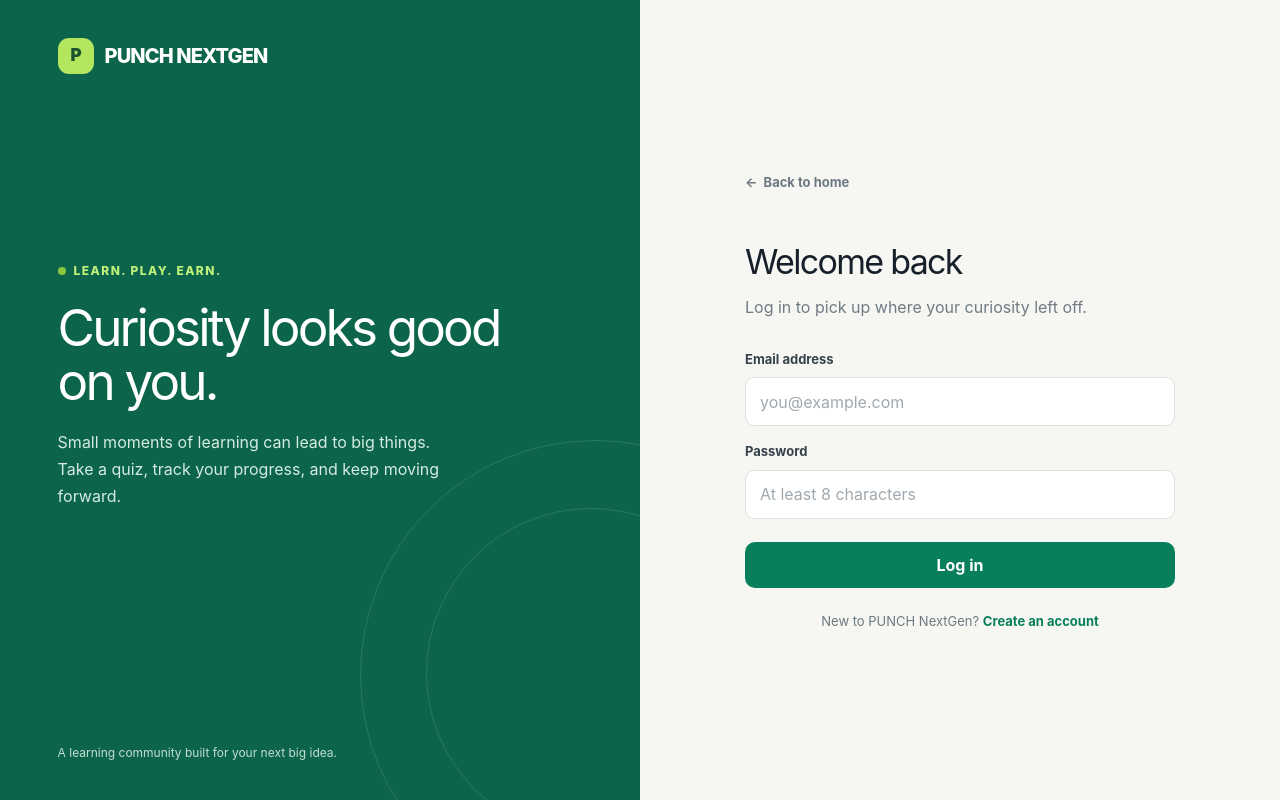
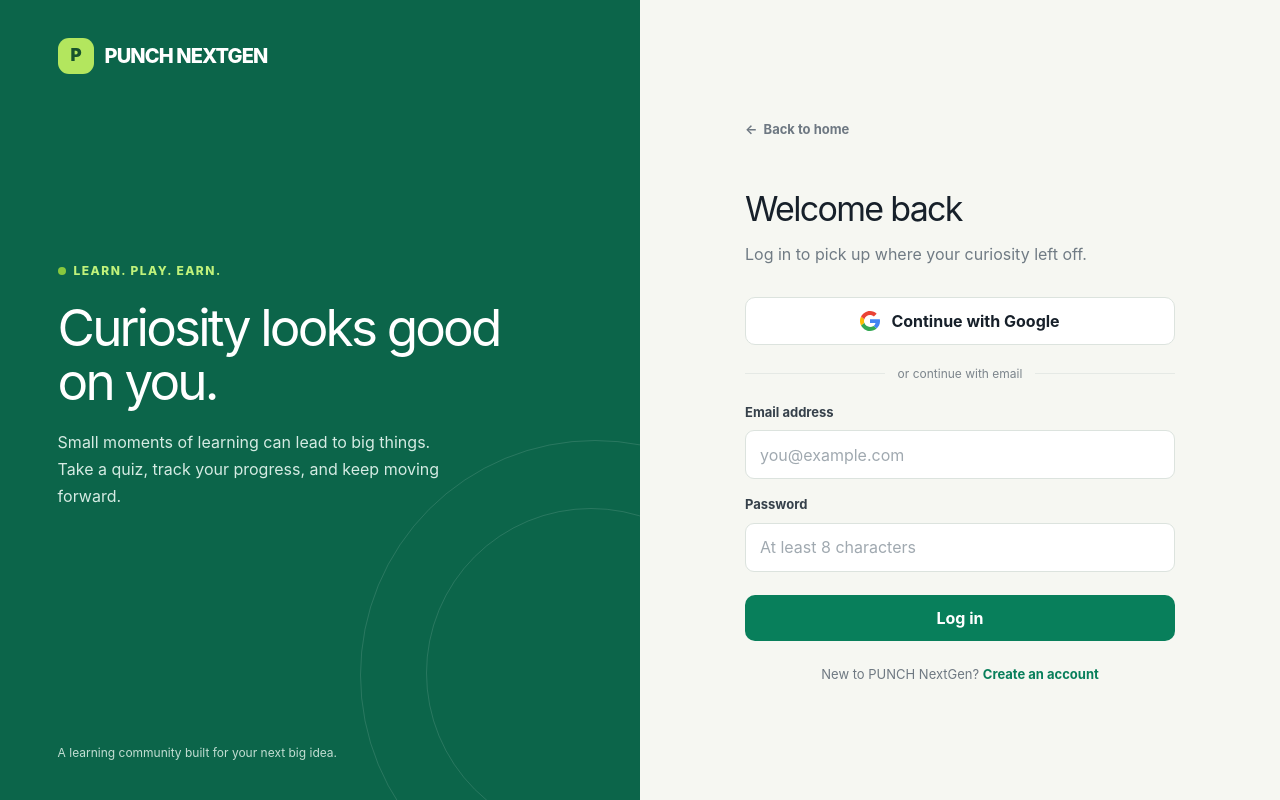
Before and after one commit to theos-stack/punch-next-gen-quiz, a Next.js app: page /login in a window 1280 px wide. Built offline with nearby package versions, Linux system fonts and the light colour scheme.

Commit message:
Add Google sign-in to auth forms

```diff
--- a/app/globals.css
+++ b/app/globals.css
@@ -92,6 +92,11 @@ button, a, input { outline-offset: 3px; }
 .form-error { border: 1px solid #f3d2ce; background: #fff4f2; color: #9b3024; }
 .form-success { border: 1px solid #d8edce; background: #f4faef; color: #326b2a; }
 .auth-submit { width: 100%; margin-top: 7px; }
+.button-social { width: 100%; min-height: 48px; display: inline-flex; align-items: center; justify-content: center; gap: 11px; padding: 0 16px; border: 1px solid #dce3de; border-radius: 10px; background: #fff; color: var(--ink); font-weight: 700; cursor: pointer; transition: background .15s ease, border-color .15s ease; }
+.button-social:hover { border-color: #b9c6bd; background: #fbfcfa; }
+.button-social:disabled { opacity: .65; cursor: wait; }
+.auth-divider { display: flex; align-items: center; gap: 13px; margin: 20px 0; color: #7c858c; font-size: 12px; }
+.auth-divider::before, .auth-divider::after { content: ""; height: 1px; flex: 1; background: #e5e9e5; }
 .auth-switch { margin-top: 24px; color: #6f7982; text-align: center; font-size: 13px; }
 .auth-switch a { color: var(--green); font-weight: 750; }
 .dashboard-wrap { min-height: 100vh; }
--- a/components/auth-form.tsx
+++ b/components/auth-form.tsx
@@ -3,15 +3,38 @@
 import Link from "next/link";
 import { useRouter } from "next/navigation";
 import { FormEvent, useState } from "react";
+import { createClient } from "@/lib/supabase/client";
 
 type AuthMode = "login" | "register";
 
 export function AuthForm({ mode }: { mode: AuthMode }) {
   const router = useRouter();
   const [isSubmitting, setIsSubmitting] = useState(false);
+  const [isGoogleSubmitting, setIsGoogleSubmitting] = useState(false);
   const [error, setError] = useState("");
   const [notice, setNotice] = useState("");
   const isRegister = mode === "register";
+
+  async function handleGoogleSignIn() {
+    setError("");
+    setNotice("");
+    setIsGoogleSubmitting(true);
+
+    try {
+      const supabase = createClient();
+      const { error: oauthError } = await supabase.auth.signInWithOAuth({
+        provider: "google",
+        options: {
+          redirectTo: `${window.location.origin}/auth/callback?next=/dashboard`,
+        },
+      });
+
+      if (oauthError) throw oauthError;
+    } catch {
+      setError("We couldn't start Google sign-in. Check that Google is enabled in Supabase and try again.");
+      setIsGoogleSubmitting(false);
+    }
+  }
 
   async function handleSubmit(event: FormEvent<HTMLFormElement>) {
     event.preventDefault();
@@ -51,6 +74,16 @@ export function AuthForm({ mode }: { mode: AuthMode }) {
 
   return (
     <form onSubmit={handleSubmit} noValidate>
+      <button className="button-social" type="button" onClick={handleGoogleSignIn} disabled={isGoogleSubmitting || isSubmitting}>
+        <svg aria-hidden="true" viewBox="0 0 48 48" width="20" height="20">
+          <path fill="#4285F4" d="M48 24.55c0-1.57-.15-3.09-.38-4.55H24v9.02h13.06c-.58 2.96-2.26 5.48-4.76 7.18l7.65 5.94C44.4 37.92 48 31.8 48 24.55Z" />
+          <path fill="#34A853" d="M24 48c6.48 0 11.93-2.13 15.9-5.86l-7.65-5.94c-2.13 1.43-4.86 2.28-8.25 2.28-6.34 0-11.72-4.28-13.64-10.03l-7.9 6.09C6.4 41.5 14.6 48 24 48Z" />
+          <path fill="#FBBC05" d="M10.36 28.45a14.4 14.4 0 0 1 0-8.9l-7.9-6.09a24 24 0 0 0 0 21.08l7.9-6.09Z" />
+          <path fill="#EA4335" d="M24 9.55c3.54 0 6.72 1.22 9.22 3.6l6.85-6.85C35.9 2.38 30.47 0 24 0 14.6 0 6.4 6.5 2.46 13.46l7.9 6.09C12.28 13.8 17.66 9.55 24 9.55Z" />
+        </svg>
+        {isGoogleSubmitting ? "Connecting to Google…" : "Continue with Google"}
+      </button>
+      <div className="auth-divider" aria-hidden="true"><span>or continue with email</span></div>
       {isRegister && (
         <label className="field">
           <span>Full name</span>
```
